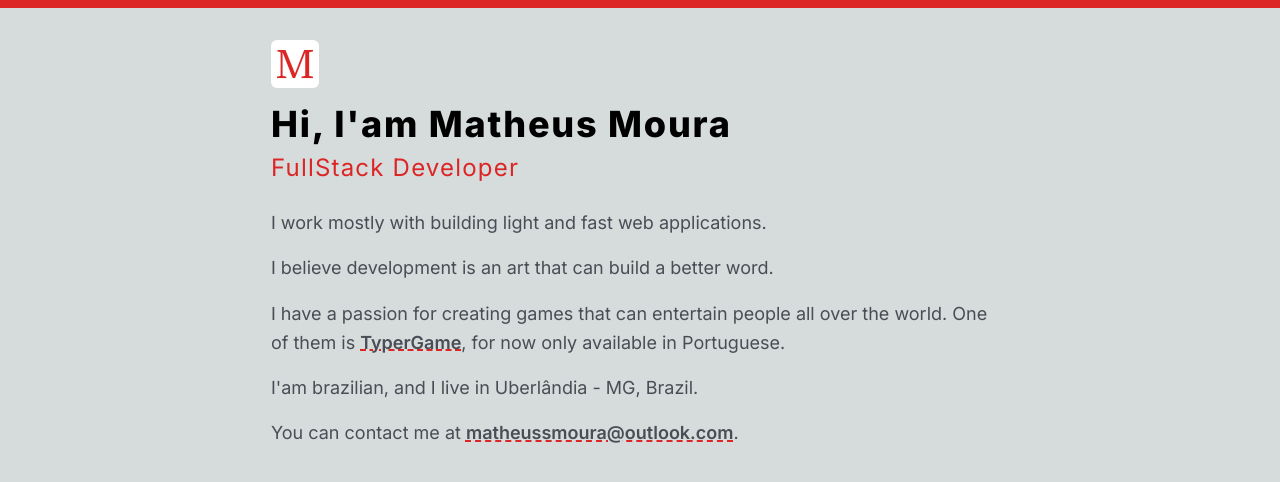
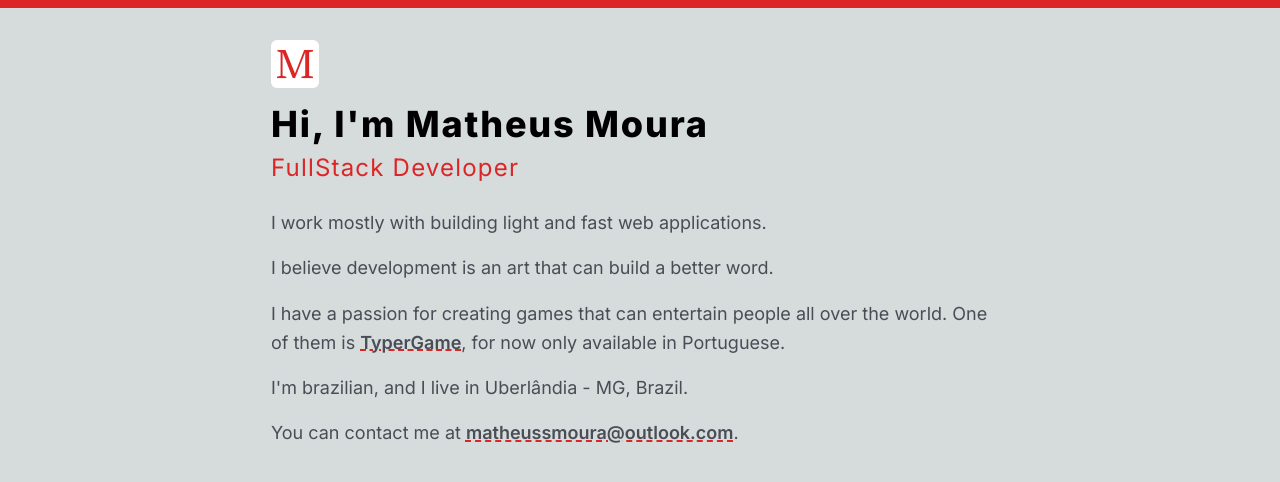
Before and after one commit to oMatheuss/portfolio, a Next.js app: page / in a window 1280 px wide. Shown: the top 482 px of the page. Built offline with nearby package versions, Linux system fonts and the light colour scheme.

Commit message:
Fix typos

```diff
--- a/src/app/page.tsx
+++ b/src/app/page.tsx
@@ -16,7 +16,7 @@ export default function Home() {
           className="h-12 w-12 rounded-md mb-4"
         />
         <h1 className="text-4xl text-black bold mb-2 tracking-wider font-extrabold dark:text-white">
-          Hi, I&apos;am Matheus Moura
+          Hi, I&apos;m Matheus Moura
         </h1>
         <h2 className="text-2xl text-red-600 tracking-wider mb-6">
           FullStack Developer
@@ -36,7 +36,7 @@ export default function Home() {
           , for now only available in Portuguese.
         </p>
         <p className="mb-4">
-          I&apos;am brazilian, and I live in Uberlândia - MG, Brazil.
+          I&apos;m brazilian, and I live in Uberlândia - MG, Brazil.
         </p>
         <p className="mb-4">
           You can contact me at{" "}
```
